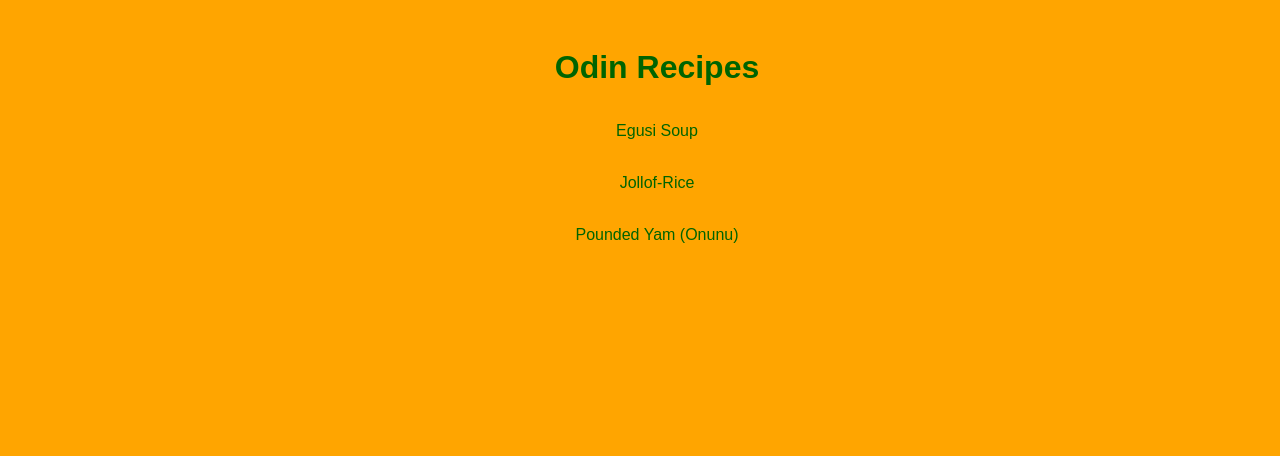
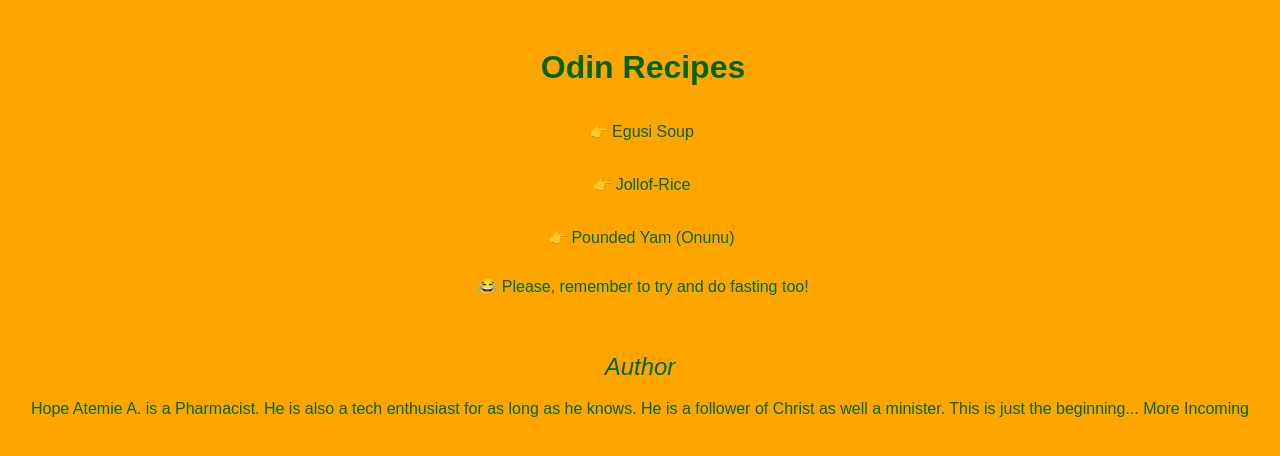
Before and after one commit to PastorHope7/odin-recipes, a plain HTML site: page index.html in a window 1280 px wide. Drawn offline with Linux system fonts and the light colour scheme.

Commit message:
Added rizz to homepage

```diff
--- a/css/main.css
+++ b/css/main.css
@@ -14,7 +14,7 @@
 .main-page {
   display: flex;
   justify-content: center;
-  width: 100vw;
+  width: ;
   flex-wrap: wrap;
 }
 
@@ -27,7 +27,7 @@
 }
 
 .footer {
-
+  margin-top: auto;
 }
 
 h1 {
--- a/index.html
+++ b/index.html
@@ -15,13 +15,15 @@
     <div class="main-content">
       <h1>Odin Recipes</h1>
       <ul>
-        <li><a href="./recipes/egusi-soup.html">Egusi Soup</a></li> <br>
-        <li><a href="./recipes/jollof-rice.html">Jollof-Rice</a></li> <br>
-        <li><a href="./recipes/pounded-yam-onunu.html">Pounded Yam (Onunu)</a></li>
+        <li>👉<a href="./recipes/egusi-soup.html">Egusi Soup</a></li> <br>
+        <li>👉<a href="./recipes/jollof-rice.html">Jollof-Rice</a></li> <br>
+        <li>👉<a href="./recipes/pounded-yam-onunu.html">Pounded Yam (Onunu)</a></li>
+        <li><p>😂 Please, remember to try and do fasting too!</p></li>
       </ul>
     </div>
     <div class="footer">
-
+      <span style="font-size: x-large"><em>Author</em></span>
+      <p>Hope Atemie A. is a Pharmacist. He is also a tech enthusiast for as long as he knows. He is a follower of Christ as well a minister. This is just the beginning... More Incoming</p>
     </div>
   </div>
 </body>
```
Also changed, not shown: recipes/egusi-soup.html (+1 -3 lines).
